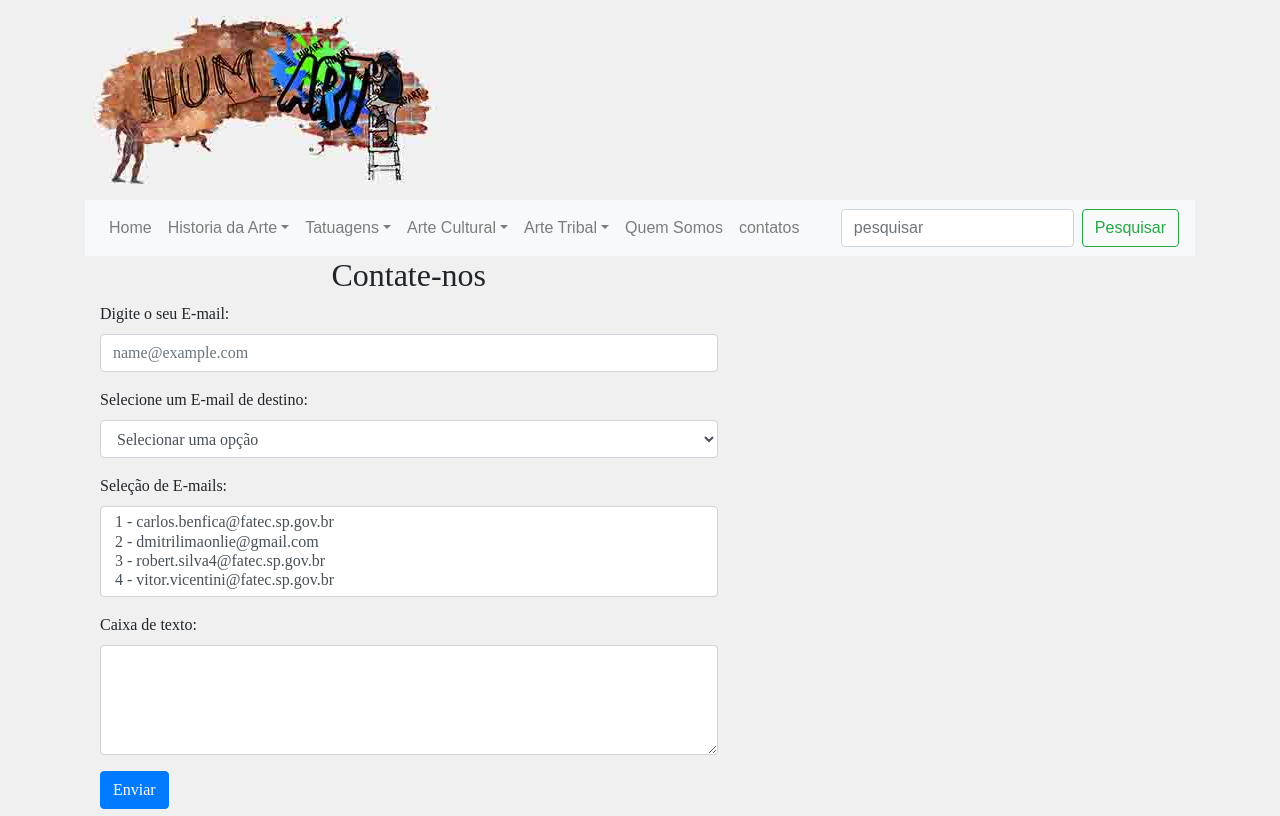
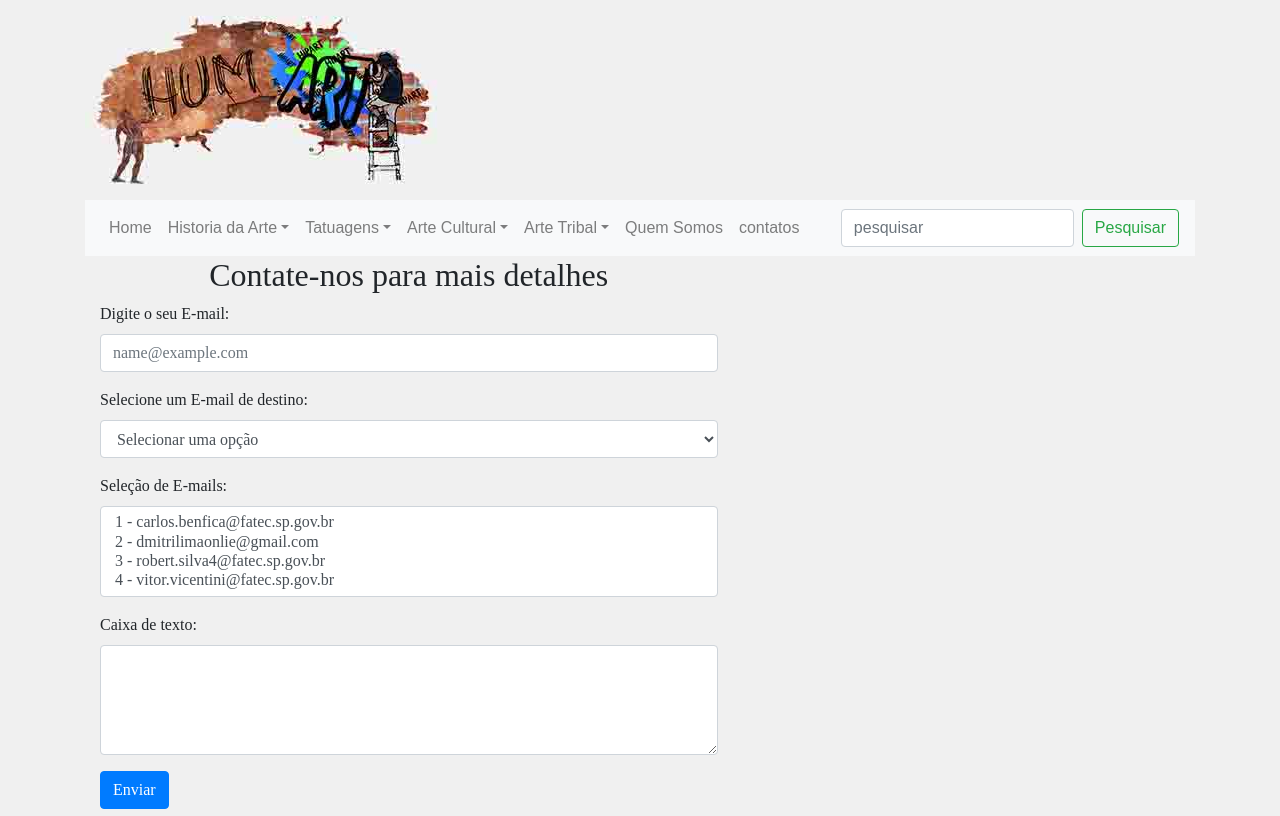
Before and after one commit to robertsilva4/site-HumArt, a PHP site: page /Contatos.php in a window 1280 px wide. Shown: the top 816 px of the page. Run offline with PHP 8.4, Linux system fonts and the light colour scheme.

Commit message:
version 3.2

```diff
--- a/Arte-cultural.php
+++ b/Arte-cultural.php
@@ -28,7 +28,7 @@
                 <main>
                     <div class="float-lg-left col-lg-7">
                         <article>
-                            <h1 class="h1 text-center p-3"> Arte e Cultura </h1>
+                            <h1 class="h1 text-center p-3"> Arte e Cultura</h1>
                             <p class="text-justify"> A arte e a cultura são duas coisas fundamentais para o ser humano, e para o seu desenvolviento intelectual.</p>
                             <p class="text-justify">Sabemos que a arte é uma ferramenta utiizada para o ser expressar suas emoções, sentimentos e suas manifestações vem surgindo em diversas maneiras nas diversas culturas.</p>
                             <h2 class="h2 text-center p-3">Siginificado de cultura.</h2>
--- a/Contatos.php
+++ b/Contatos.php
@@ -25,7 +25,7 @@
         <main>
           <div class="col-lg-7">
             <article>
-              <h2 class="text-center">Contate-nos</h2>
+              <h2 class="text-center">Contate-nos para mais detalhes</h2>
               <form action="codigo-email.php" method="POST">
                 <div class="form-group">
                   <div>
--- a/css/estilo.css
+++ b/css/estilo.css
@@ -23,5 +23,5 @@ footer ul li a {
     text-decoration: none;
 }
 nav{
-    font-family:'Arial ', sans-serif;
+    font-family:'Arial', sans-serif;
 }
```
